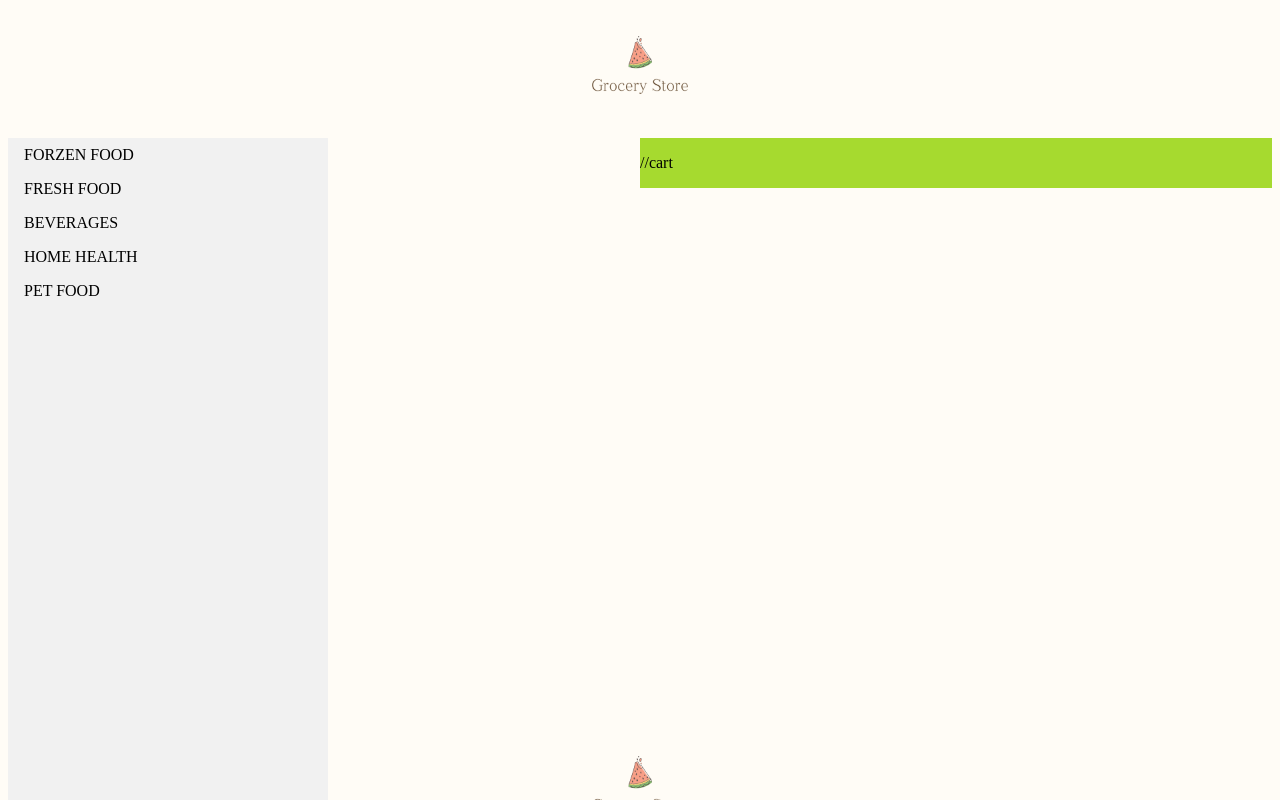
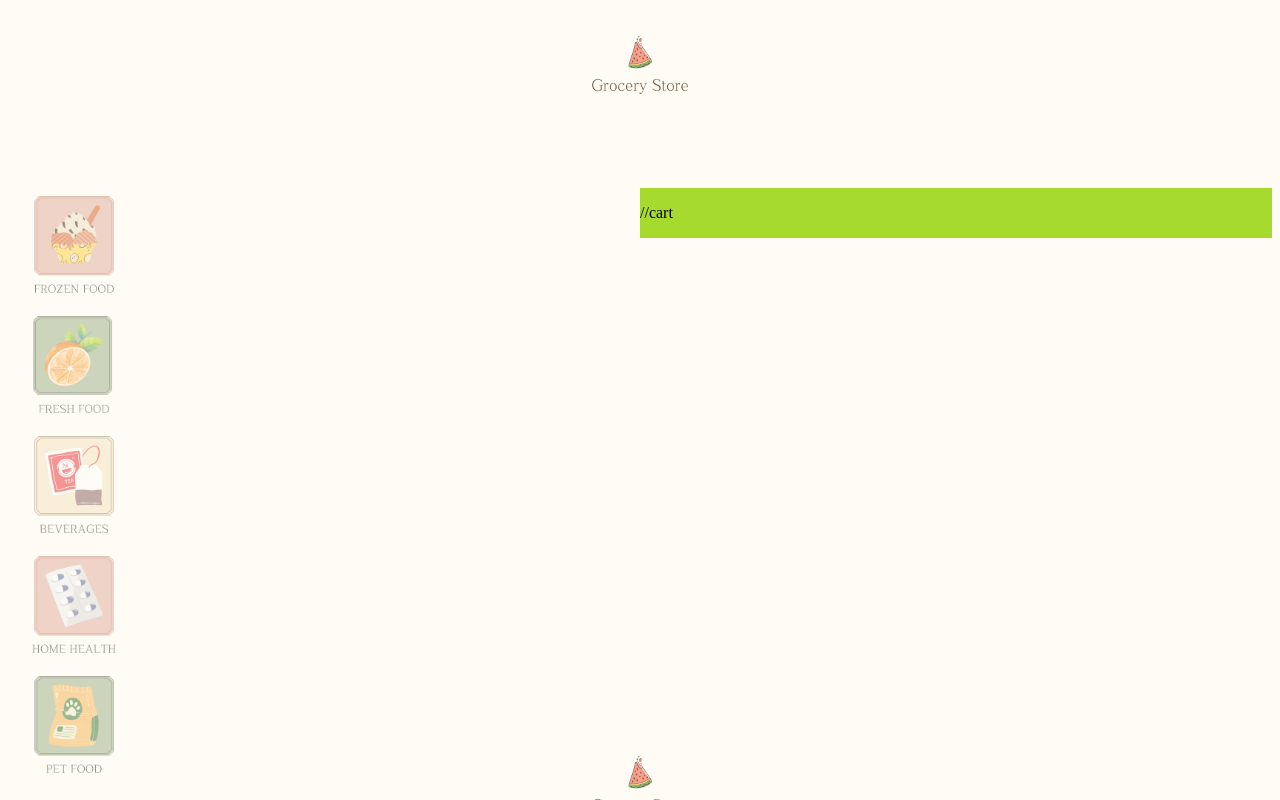
Before and after one commit to Hazel195/grocery, a plain HTML site: page index.html in a window 1280 px wide. Drawn offline with Linux system fonts and the light colour scheme.

Commit message:
nav design added

```diff
--- a/index.html
+++ b/index.html
@@ -12,11 +12,31 @@
     <div class="body--div">
       <div class="left--div">
         <ul class="nav">
-          <li class="nav--item"><a href="index.html">FORZEN FOOD</a></li>
-          <li class="nav--item"><a href="index.html">FRESH FOOD</a></li>
-          <li class="nav--item"><a href="index.html">BEVERAGES</a></li>
-          <li class="nav--item"><a href="index.html">HOME HEALTH</a></li>
-          <li class="nav--item"><a href="index.html">PET FOOD</a></li>
+          <li class="nav--item">
+            <a href="index.html"
+              ><img class="nav--img" src="img/nav--1.png"
+            /></a>
+          </li>
+          <li class="nav--item">
+            <a href="index.html"
+              ><img class="nav--img" src="img/nav--2.png"
+            /></a>
+          </li>
+          <li class="nav--item">
+            <a href="index.html"
+              ><img class="nav--img" src="img/nav--3.png"
+            /></a>
+          </li>
+          <li class="nav--item">
+            <a href="index.html"
+              ><img class="nav--img" src="img/nav--4.png"
+            /></a>
+          </li>
+          <li class="nav--item">
+            <a href="index.html"
+              ><img class="nav--img" src="img/nav--5.png"
+            /></a>
+          </li>
         </ul>
       </div>
       <div class="right--div"><p>//cart</p></div>
--- a/style.css
+++ b/style.css
@@ -6,7 +6,7 @@ body {
 
 .header {
   text-align: center;
-  height: 130px;
+  height: 180px;
 }
 
 .body--div {
@@ -28,8 +28,7 @@ ul {
   list-style-type: none;
   margin: 0;
   padding: 0;
-  width: 25%;
-  background-color: #f1f1f1;
+  width: 10%;
   position: fixed;
   height: 100%;
   overflow: auto;
@@ -48,6 +47,14 @@ li a.active {
 }
 
 li a:hover:not(.active) {
-  background-color: #555;
   color: white;
 }
+
+img.nav--img {
+  width: 100px;
+  opacity: 0.5;
+}
+
+img.nav--img:hover {
+  opacity: 1;
+}
```
Also changed, not shown: img/nav--1.png (added), img/nav--2.png (added), img/nav--3.png (added), img/nav--4.png (added), img/nav--5.png (added).
